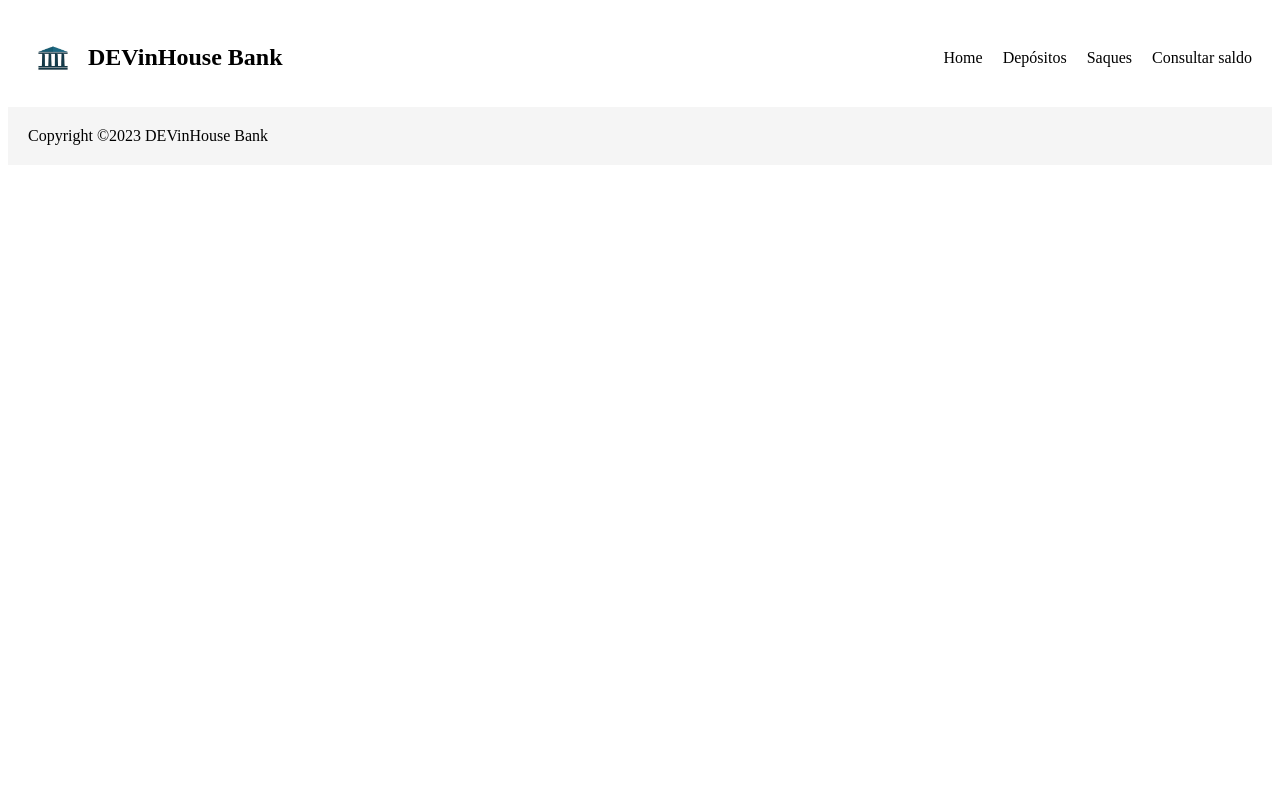
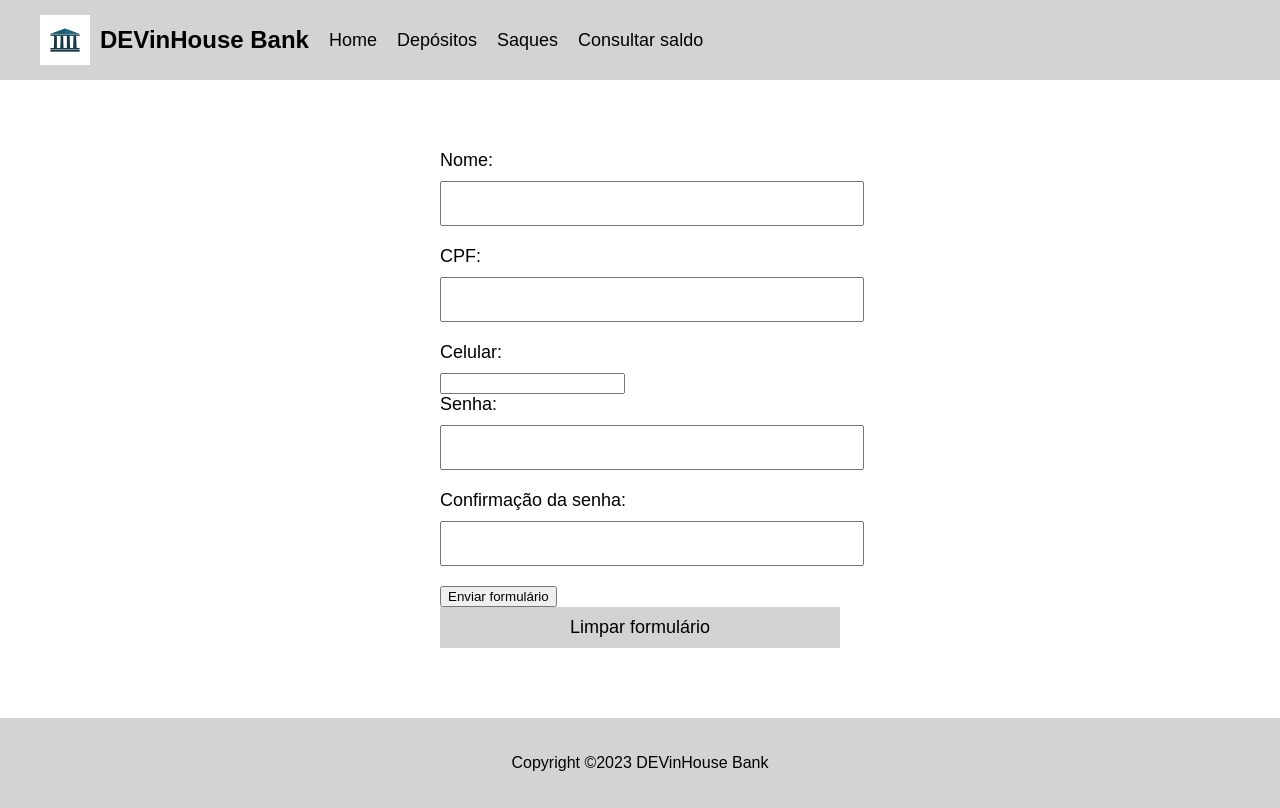
Before and after one commit to marcosdorneles/DEVinHouse-M1S04-conta-banc-ria, a plain HTML site: page index.html in a window 1280 px wide. Drawn offline with Linux system fonts and the light colour scheme.

Commit message:
Added form funcionalities

```diff
--- /dev/null
+++ b/app.js
@@ -0,0 +1,33 @@
+let arr = []
+
+let usuario = {
+    nome: "",
+    cpf: "",
+    celular: "",
+    senha: "",
+};
+
+function getDataFromForm() {
+    let userName = document.getElementById("nome").value;
+    let userCpf = document.getElementById("cpf").value;
+    let userCel = document.getElementById("celular").value;
+    let userPassword = document.getElementById("senha").value;
+
+    console.log(userName, userCpf, userPassword)
+
+    transformUser(userCel, userCpf, userName, userPassword);
+}
+
+function transformUser(userCel, userCpf, userName, userPassword) {
+    let user = {
+        ...usuario,
+        nome: userName,
+        cpf: userCpf,
+        celular: userCel,
+        senha: userPassword
+    };
+
+    arr.push(user);
+    console.log(arr)
+
+}
--- a/index.html
+++ b/index.html
@@ -6,6 +6,7 @@
     <meta name="viewport" content="width=device-width, initial-scale=1.0">
     <title>Banco</title>
     <link rel="stylesheet" href="style.css">
+    <script src="app.js"></script>
 
 </head>
 <body>
@@ -26,6 +27,33 @@
     </div>
   </header>
 
+  <form>
+    <div>
+      <label for="nome">Nome:</label>
+      <input type="text" id="nome" name="nome" >
+    </div>
+    <div>
+      <label for="cpf">CPF:</label>
+      <input type="text" id="cpf" name="cpf" >
+    </div>
+    <div>
+      <label for="celular">Celular:</label>
+      <input type="tel" id="celular" name="celular" >
+    </div>
+    <div>
+      <label for="senha">Senha:</label>
+      <input type="password" id="senha" name="senha" >
+    </div>
+    <div>
+      <label for="confirmacao">Confirmação da senha:</label>
+      <input type="password" id="confirmacao" name="confirmacao" >
+    </div>
+    <div>
+      <input type="button" value="Enviar formulário" onclick="getDataFromForm()">
+      <input type="reset" value="Limpar formulário">
+    </div>
+  </form>
+
 
   <footer>
     <div class="footer-container">
@@ -34,6 +62,6 @@
       </div>
     </div>
   </footer>
+</body>
 
-</body>
 </html>
--- a/style.css
+++ b/style.css
@@ -1,18 +1,31 @@
+body {
+  font-family: Arial, sans-serif;
+  margin: 0;
+}
+
+header {
+  background-color: lightgray;
+  display: flex;
+  justify-content: space-between;
+  padding: 10px;
+}
+
 .header-container {
   display: flex;
   align-items: center;
-    justify-content: space-between;
-    padding: 20px;
-    background-color:white;
+  max-width: 1200px;
+  margin: 0 auto;
+  width: 100%;
 }
 
 .logo-container {
   display: flex;
   align-items: center;
+  margin-right: 20px;
 }
 
 .logo-container img {
-    width: 50px;
+  height: 50px;
   margin-right: 10px;
 }
 
@@ -23,41 +36,54 @@
 
 nav ul {
   list-style: none;
+  margin: 0;
+  padding: 0;
   display: flex;
 }
 
-  nav ul li {
-    margin-left: 20px;
+nav li {
+  margin-right: 20px;
 }
 
 nav a {
   text-decoration: none;
   color: black;
-  }
-  footer {
-    background-color: #f5f5f5;
-    padding: 20px;
+  font-size: 18px;
 }
 
-  .footer-container {
-    display: flex;
-    justify-content: space-between;
+form {
+  padding: 20px;
+  max-width: 400px;
+  margin: 50px auto;
+  text-align: left;
 }
 
-  .footer-left p {
-    margin: 0;
+label {
+  display: block;
+  margin-bottom: 10px;
+  font-size: 18px;
 }
 
-  .footer-right ul {
-    list-style: none;
-    display: flex;
+input[type="text"],
+input[type="password"] {
+  width: 100%;
+  padding: 10px;
+  margin-bottom: 20px;
+  font-size: 18px;
 }
 
-  .footer-right ul li {
-    margin-left: 20px;
+input[type="submit"],
+input[type="reset"] {
+  width: 100%;
+  padding: 10px;
+  font-size: 18px;
+  background-color: lightgray;
+  border: none;
+  cursor: pointer;
 }
 
-  .footer-right a {
-    text-decoration: none;
-    color: black;
+footer {
+  background-color: lightgray;
+  padding: 20px;
+  text-align: center;
 }
```
Lines whose indentation alone changed are shown as unchanged.
